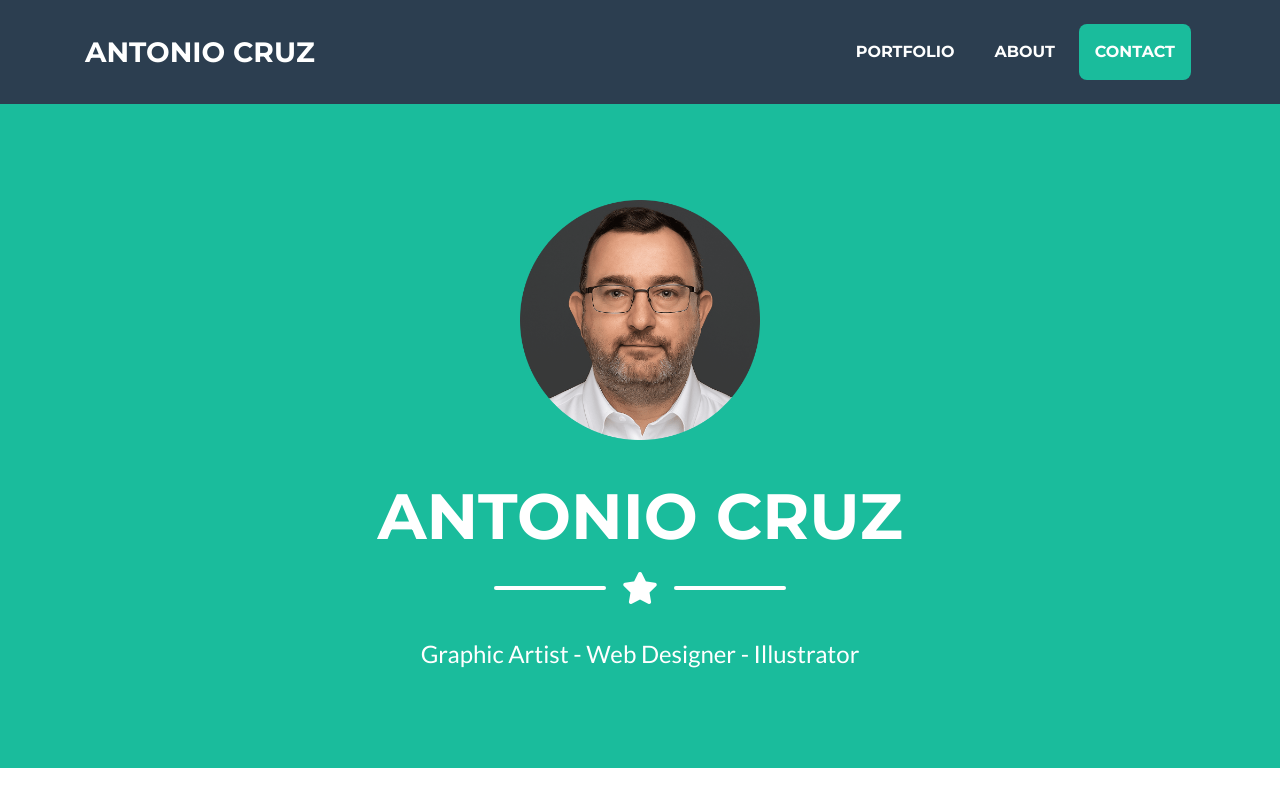
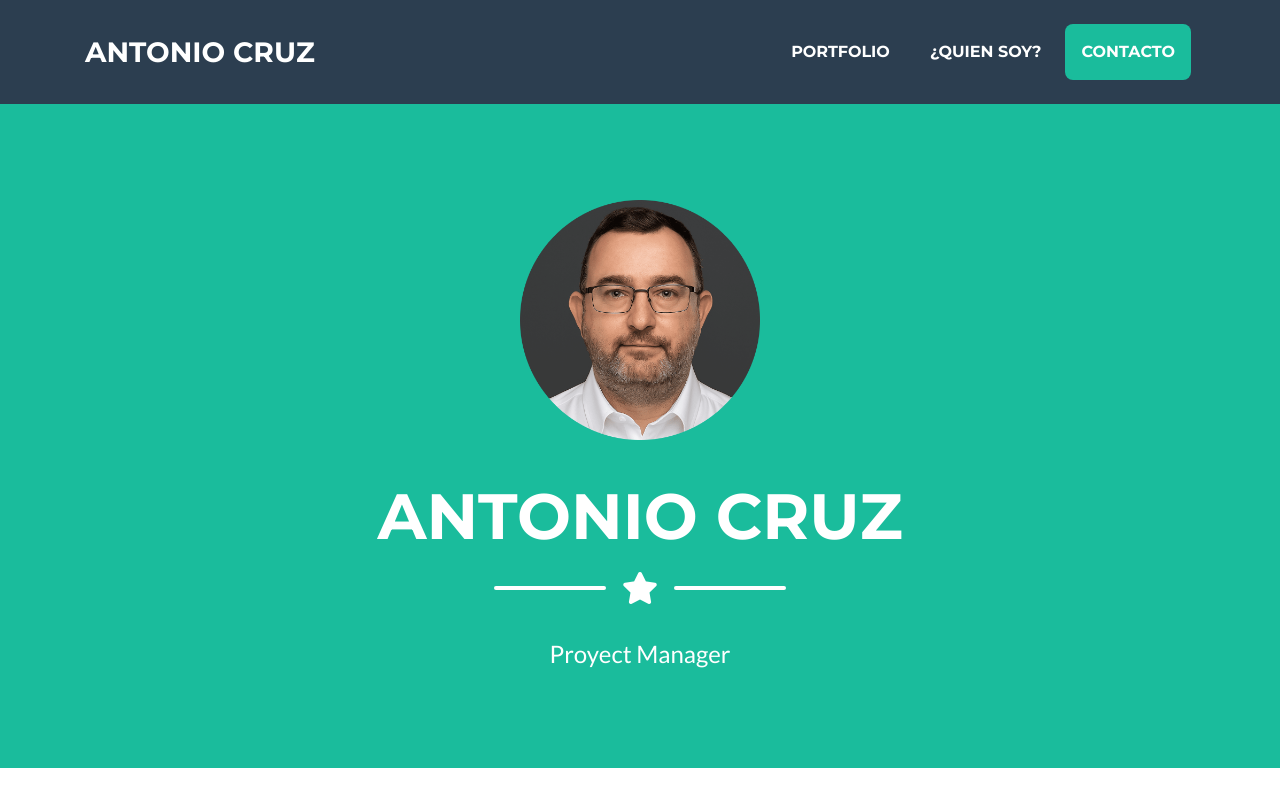
Before and after one commit to acruzca/acruzca.github.io, a website with bundled scripts: page index.html in a window 1280 px wide. Shown: the top 800 px of the page. Built offline with nearby package versions, Linux system fonts and the light colour scheme.

Commit message:
Prueba de la rama

```diff
--- a/index.html
+++ b/index.html
@@ -36,10 +36,10 @@
             <a class="nav-link py-3 px-0 px-lg-3 rounded js-scroll-trigger" href="#portfolio">Portfolio</a>
           </li>
           <li class="nav-item mx-0 mx-lg-1">
-            <a class="nav-link py-3 px-0 px-lg-3 rounded js-scroll-trigger" href="#about">About</a>
+            <a class="nav-link py-3 px-0 px-lg-3 rounded js-scroll-trigger" href="#about">¿Quien soy?</a>
           </li>
           <li class="nav-item mx-0 mx-lg-1">
-            <a class="nav-link py-3 px-0 px-lg-3 rounded js-scroll-trigger" href="#contact">Contact</a>
+            <a class="nav-link py-3 px-0 px-lg-3 rounded js-scroll-trigger" href="#contact">Contacto</a>
           </li>
         </ul>
       </div>
@@ -66,7 +66,7 @@
       </div>
 
       <!-- Masthead Subheading -->
-      <p class="masthead-subheading font-weight-light mb-0">Graphic Artist - Web Designer - Illustrator</p>
+      <p class="masthead-subheading font-weight-light mb-0">Proyect Manager</p>
 
     </div>
   </header>
```
